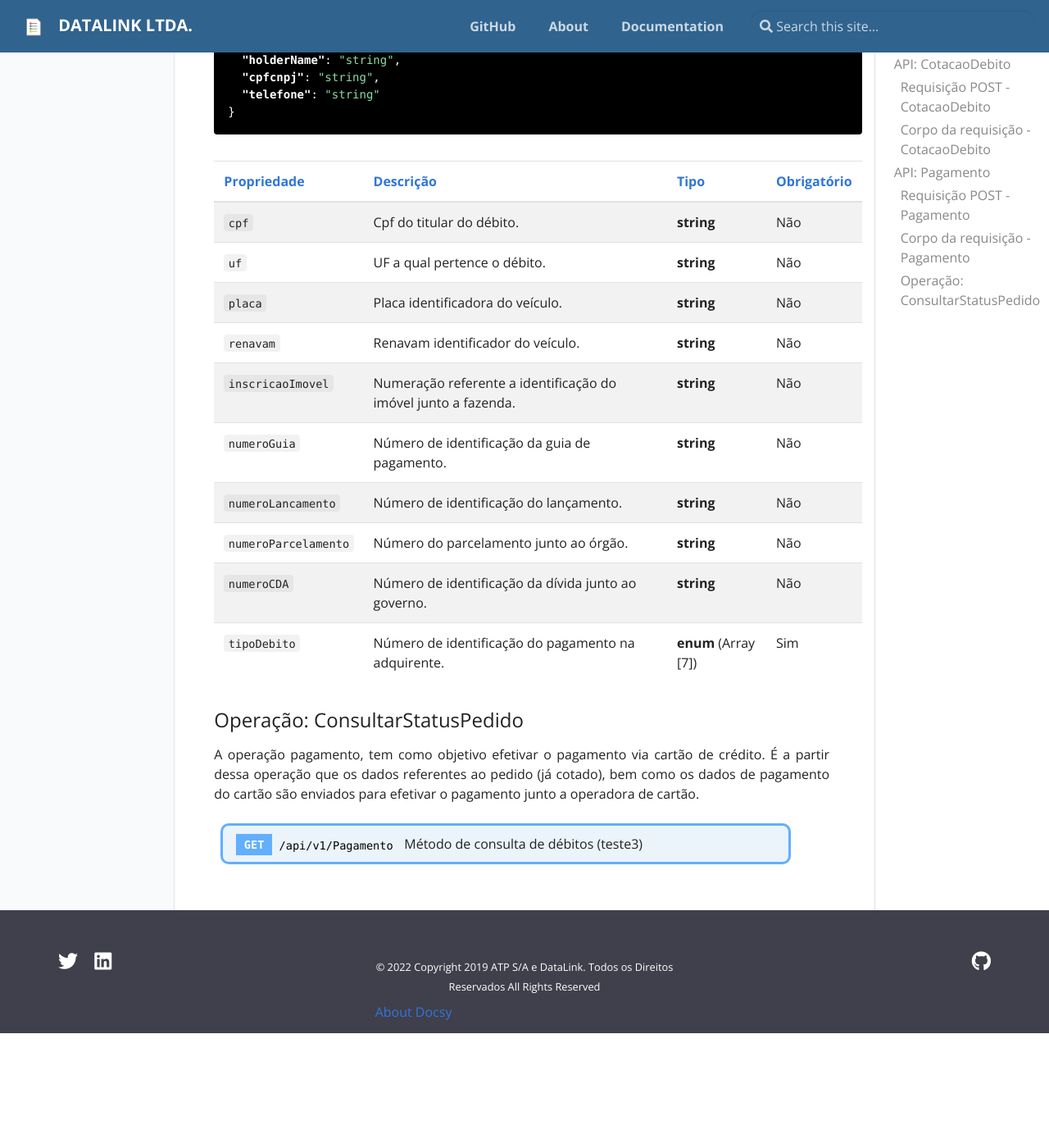
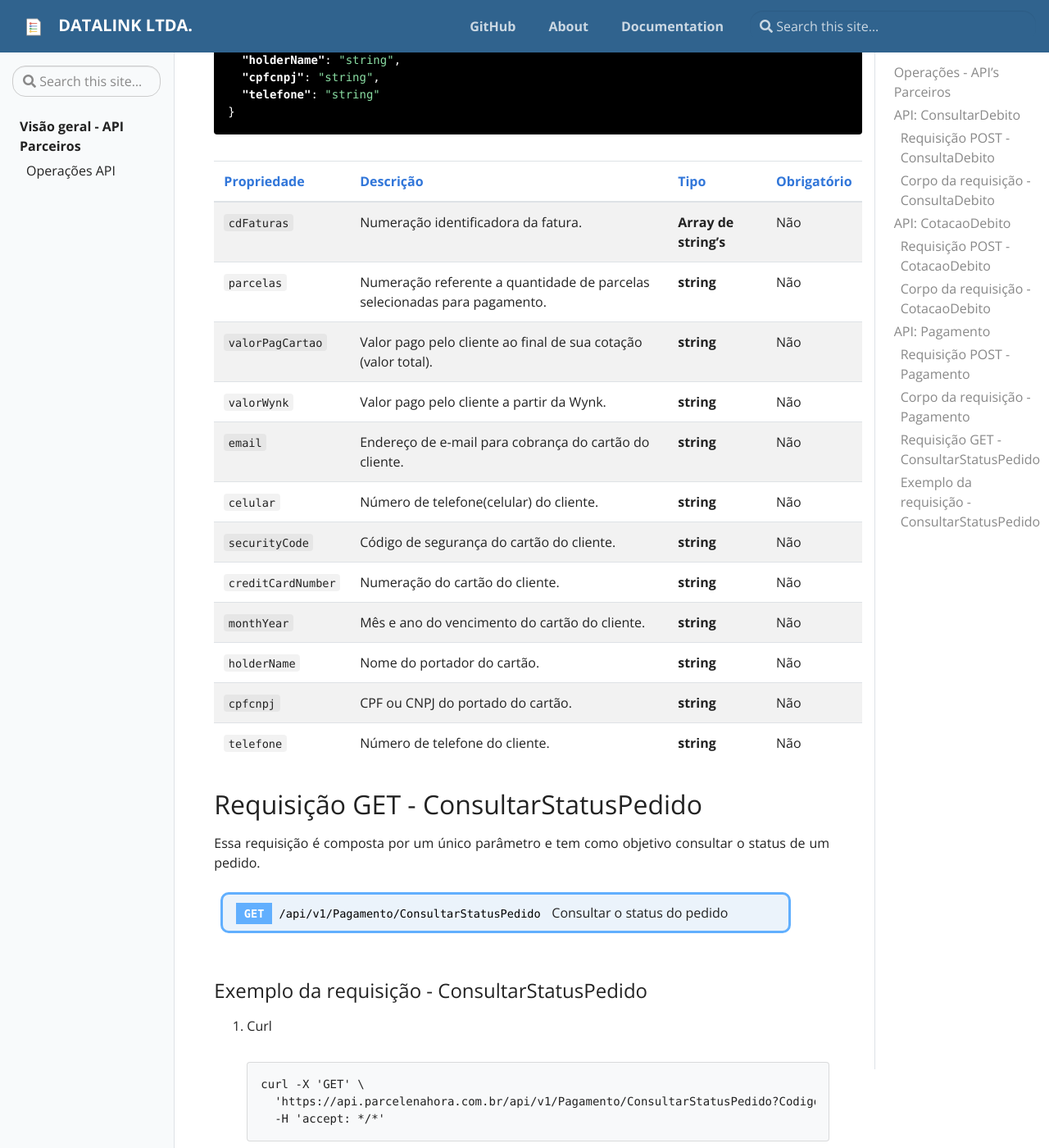
Before and after one commit to apiparcelenahora/manual, a Jekyll site: the page built from _docs/operacoesAPI.md, in a window 1280 px wide and 1400 px high, scrolled down 3236 px. Shown: the whole window at 82% size. Built offline with Jekyll 4.4.1, drawn with Linux system fonts in a browser that asks for light colours; before the commit the page ends 4506 px from its top, so only the background shows below that; some of the changed text lies outside the part shown.

Commit message:
Adicionando informações API

````diff
--- a/_docs/operacoesAPI.md
+++ b/_docs/operacoesAPI.md
@@ -127,27 +127,43 @@ Está requisição é formada por 12 campos.
 
 |Propriedade|Descrição|Tipo|Obrigatório|
 |---|---|---|---|
-|`cpf`|Cpf do titular do débito.|**string**|Não|
-|`uf`|UF a qual pertence o débito.|**string**|Não|
-|`placa`|Placa identificadora do veículo.|**string**|Não|
-|`renavam`|Renavam identificador do veículo.|**string**|Não|
-|`inscricaoImovel`|Numeração referente a identificação do imóvel junto a fazenda. | **string** |Não|
-|`numeroGuia`|Número de identificação da guia de pagamento.|**string**|Não|
-|`numeroLancamento`|Número de identificação do lançamento.|**string**|Não|
-|`numeroParcelamento`|Número do parcelamento junto ao órgão.|**string**|Não|
-|`numeroCDA`|Número de identificação da dívida junto ao governo.|**string**|Não|
-|`tipoDebito`|Número de identificação do pagamento na adquirente.|**enum** (Array [7]) |Sim|
+|`cdFaturas`|Numeração identificadora da fatura.|**Array de string's**|Não|
+|`parcelas`|Numeração referente a quantidade de parcelas selecionadas para pagamento.|**string**|Não|
+|`valorPagCartao`|Valor pago pelo cliente ao final de sua cotação (valor total).|**string**|Não|
+|`valorWynk`|Valor pago pelo cliente a partir da Wynk.|**string**|Não|
+|`email`|Endereço de e-mail para cobrança do cartão do cliente. | **string** |Não|
+|`celular`|Número de telefone(celular) do cliente.|**string**|Não|
+|`securityCode`|Código de segurança do cartão do cliente.|**string**|Não|
+|`creditCardNumber`|Numeração do cartão do cliente.|**string**|Não|
+|`monthYear`|Mês e ano do vencimento do cartão do cliente.|**string**|Não|
+|`holderName`|Nome do portador do cartão.|**string**|Não|
+|`cpfcnpj`|CPF ou CNPJ do portado do cartão.|**string**|Não|
+|`telefone`|Número de telefone do cliente.|**string**|Não|
 
 
-### Operação: ConsultarStatusPedido
+## Requisição GET - ConsultarStatusPedido
 
-A operação pagamento, tem como objetivo efetivar o pagamento via cartão de crédito. É a partir dessa operação que os dados referentes ao pedido (já cotado), bem como os dados de pagamento do cartão são enviados para efetivar o pagamento junto a operadora de cartão.
+Essa requisição é composta por um único parâmetro e tem como objetivo consultar o status de um pedido.
 
 <section id="operacao">
 <article class="get">
         <p>
         <code>
-            <b>GET</b> /api/v1/Pagamento
-        </code> Método de consulta de débitos (teste3)</p>
+            <b>GET</b> /api/v1/Pagamento/ConsultarStatusPedido
+        </code> Consultar o status do pedido</p>
 </article>
 </section>
+
+### Exemplo da requisição - ConsultarStatusPedido
+
+1. Curl
+```
+curl -X 'GET' \
+  'https://api.parcelenahora.com.br/api/v1/Pagamento/ConsultarStatusPedido?CodigoPedido=2' \
+  -H 'accept: */*'
+```
+
+2. Request URL
+```
+https://api.parcelenahora.com.br/api/v1/Pagamento/ConsultarStatusPedido?CodigoPedido=2
+```
````
